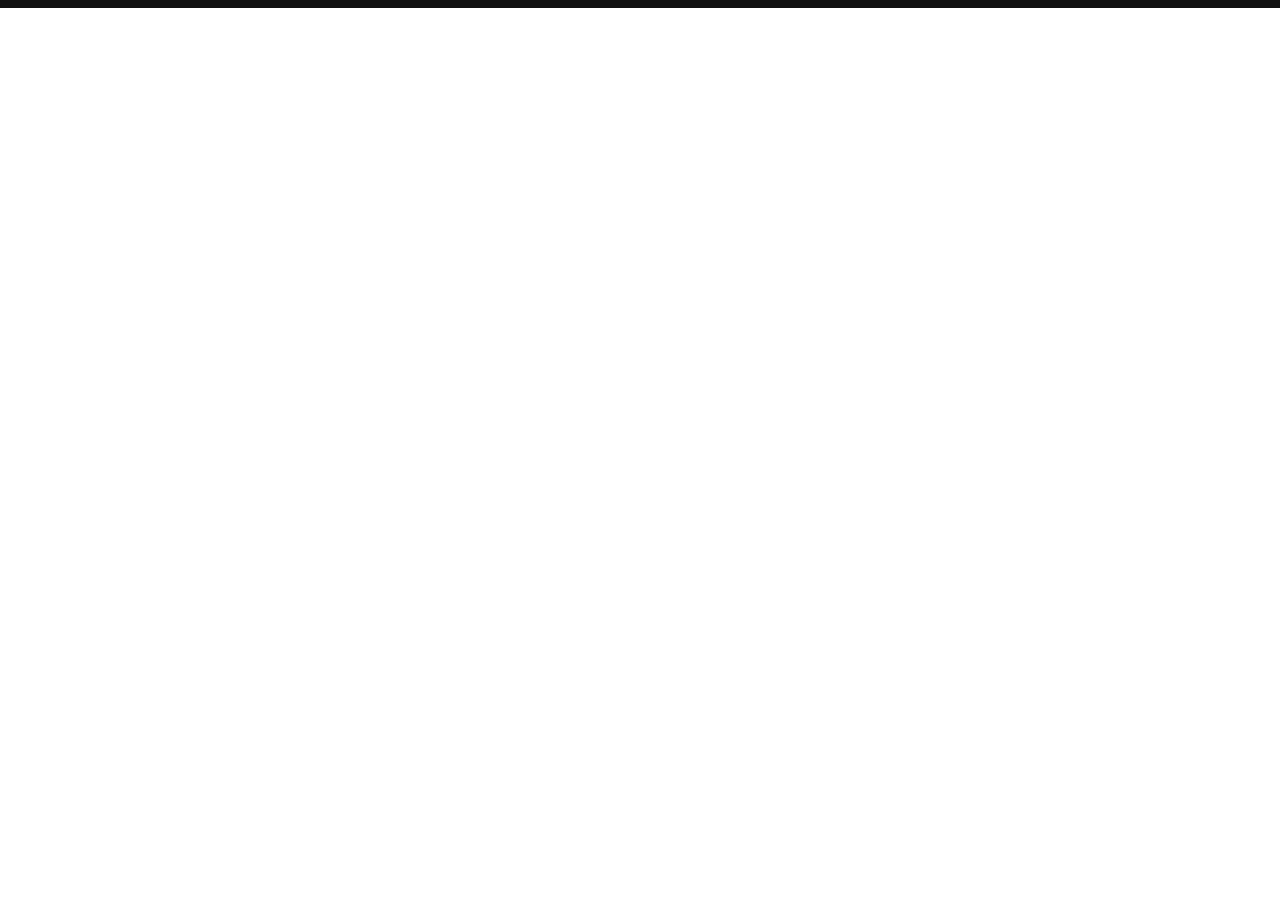
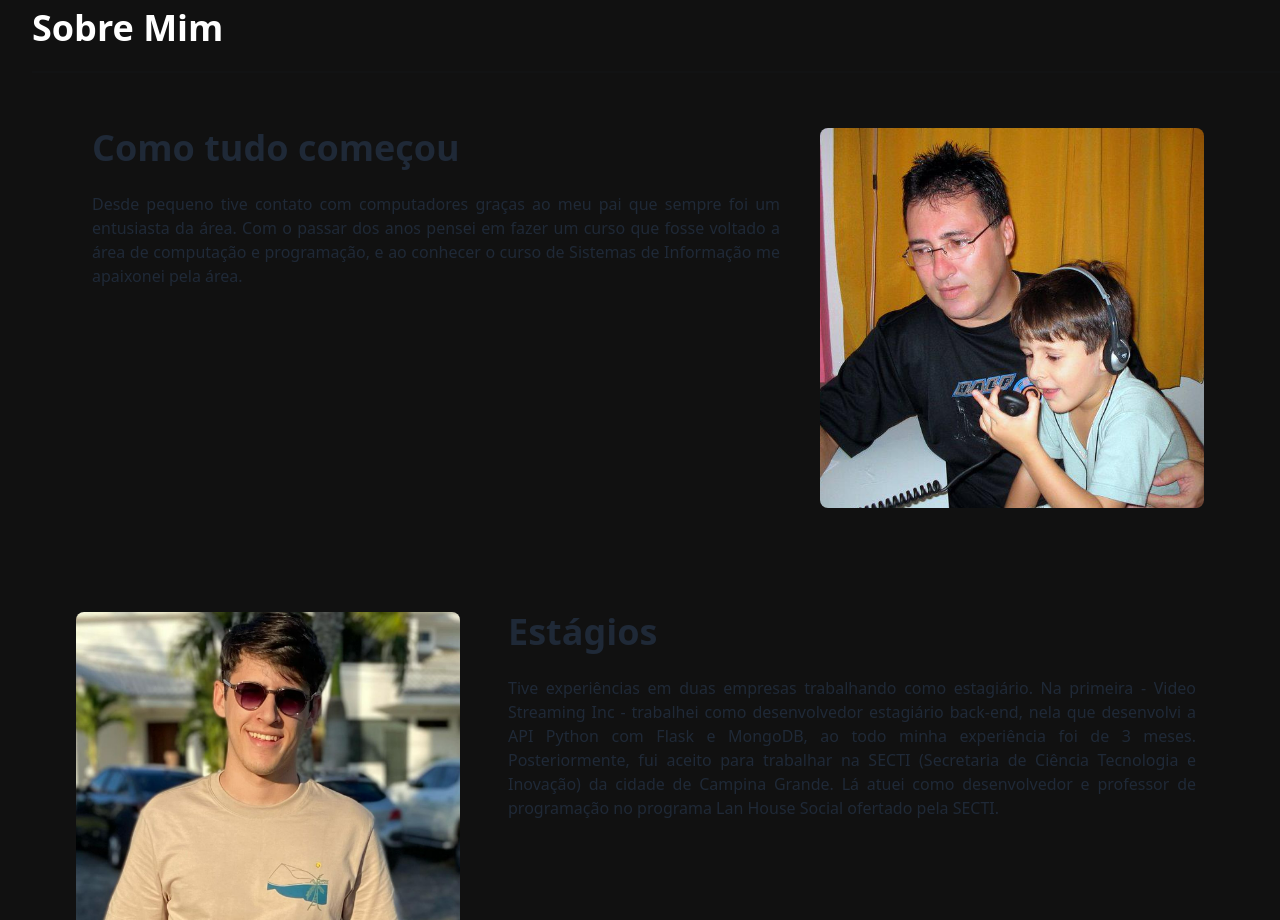
Before and after one commit to pedro-azevedo3/portifolio-front, a React (Vite) app: page / in a window 1280 px wide. Shown: the part 1880-2800 px from the top of the page. Before the commit the page ends 1888 px from the top, so only its background shows below. Built offline with nearby package versions, Linux system fonts and the light colour scheme.

Commit message:
AboutMe Component Added

```diff
--- a/src/App.tsx
+++ b/src/App.tsx
@@ -1,6 +1,7 @@
 import Nav from './components/Nav'
 import About from './components/About'
 import Project from './components/Project'
+import AboutMe from './components/AboutMe'
 
 export default function App() {
   return (
@@ -8,6 +9,7 @@ export default function App() {
       <Nav/>
       <About/>
       <Project/>
+      <AboutMe/>
     </div>
   )
 }
--- a/src/components/About.tsx
+++ b/src/components/About.tsx
@@ -3,10 +3,10 @@ import Eu from '../assets/Eu.png';
 const About = () => {
   return (
     <div className="bg-bgPattern">
-      <div className="hero min-h-screen flex items-center justify-center">
+      <div className="hero min-h-screen flex items-center justify-center"> {/* Ajustei a classe min-h-screen */}
         <div className="container mx-auto px-4">
           <div className="flex flex-col lg:flex-row bg-componentColor rounded-lg shadow-2xl p-8">
-            <img src={Eu} className="max-w-full lg:max-w-sm rounded-lg lg:mr-8" />
+            <img src={Eu} className="max-w-full lg:max-w-96 rounded-lg lg:mr-16" />
             <div className="text-justify">
               <h1 className="text-4xl font-bold mb-6">Desenvolvedor Back-end</h1>
               <p className="mb-6">Olá, meu nome é Pedro! Tenho 20 anos, e sou desenvolvedor back-end! Ao longo desse site você encontrará informações sobre minha carreira,
--- /dev/null
+++ b/src/components/AboutMe.tsx
@@ -0,0 +1,42 @@
+import pedroca from '../assets/pedroca.png';
+import eu2 from '../assets/eu2.png';
+
+const Project = () => {
+  return (
+    <div>
+        <div className="pl-8 bg-bgPattern">
+        <h1 className="text-white text-4xl font-bold">Sobre Mim</h1>
+        <div className="flex flex-col w-full">
+            <div className="divider"/>
+        </div>
+        <div className="flex flex-col gap-10">
+            <div className="flex items-center justify-center">
+                <div className="container mx-auto px-3 relative">
+                    <div className="flex flex-col lg:flex-row-reverse rounded-lg p-8 relative" >
+                        <img src={pedroca} className="max-w-full lg:max-w-sm rounded-lg lg:mr-8" />
+                        <div className="text-justify ml-4 mr-10">
+                        <h1 className="text-4xl font-bold mb-6">Como tudo começou</h1>
+                        <p className="mb-6">Desde pequeno tive contato com computadores graças ao meu pai que sempre foi um entusiasta da área. Com o passar dos anos pensei em fazer um curso que fosse voltado a área de computação e programação, e ao conhecer o curso de Sistemas de Informação me apaixonei pela área.</p>
+                    </div>
+                </div>
+            </div>
+        </div>
+            <div className="flex items-center justify-center">
+                <div className="container mx-auto px-3 relative">
+                <div className="flex flex-col lg:flex-row rounded-lg p-8 relative">
+                    <img src={eu2} className="max-w-full lg:max-w-sm rounded-lg lg:mr-8" />
+                    <div className="text-justify ml-4 mr-10">
+                    <h1 className="text-4xl font-bold mb-6">Estágios</h1>
+                    <p className="mb-6">Tive experiências em duas empresas trabalhando como estagiário. Na primeira - Video Streaming Inc - trabalhei como desenvolvedor estagiário back-end, nela que desenvolvi a API Python com Flask e MongoDB, ao todo minha experiência foi de 3 meses. Posteriormente,
+                    fui aceito para trabalhar na SECTI (Secretaria de Ciência Tecnologia e Inovação) da cidade de Campina Grande. Lá atuei como desenvolvedor e professor de programação no programa Lan House Social ofertado pela SECTI.</p>
+                    </div>
+                </div>
+                </div>
+            </div>
+        </div>
+        </div>
+    </div>
+  )
+}
+
+export default Project
```
Also changed, not shown: src/assets/eu2.png (added), src/assets/pedroca.png (added).
